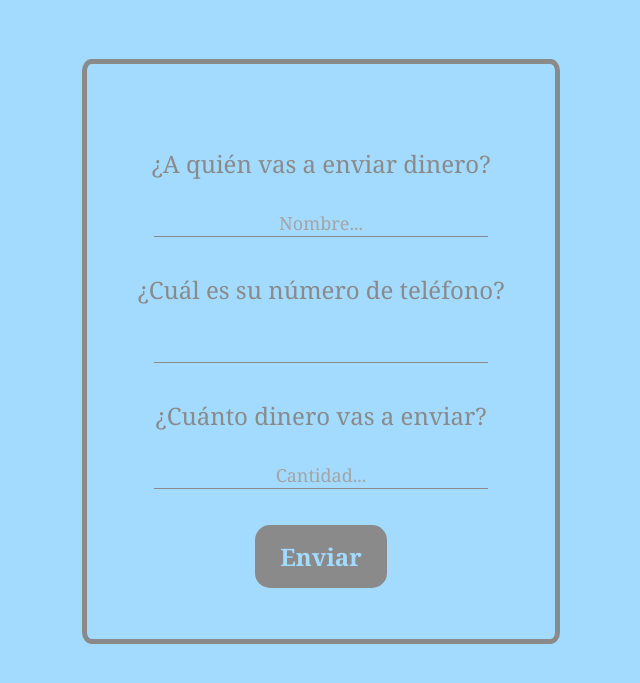
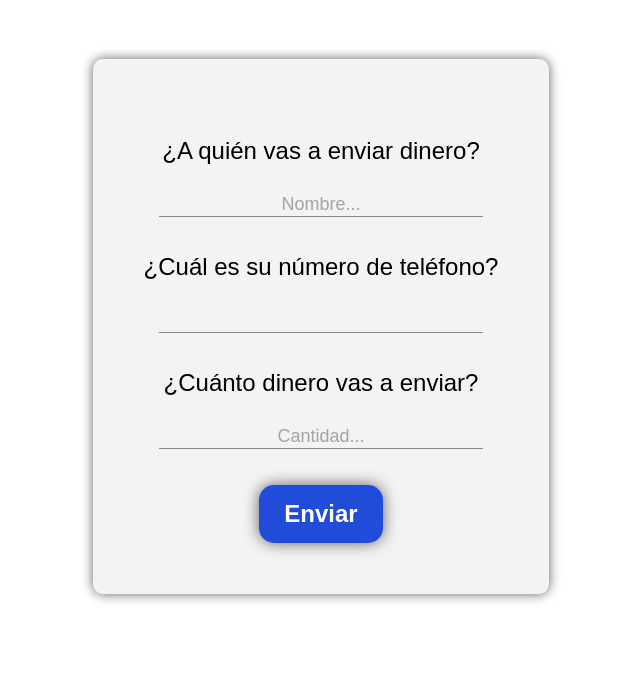
Before and after one commit to Team-capstone-machines/app-remittances, a Flask app: page /sender in a window 1280 px wide. Shown: the top 683 px of the page, without its empty margins (319-959 px from the left). Run offline with Flask 2, Linux system fonts and the light colour scheme; some libraries are stand-ins or nearby versions.

Commit message:
Change all style

```diff
--- a/api/v1/app_raas.py
+++ b/api/v1/app_raas.py
@@ -2,9 +2,13 @@
 
 from api.v1.views import app_views
 from flask import Flask
+from flask_cors import CORS
 
 app = Flask(__name__)
 app.register_blueprint(app_views)
 
+
+cors = CORS(app, resources={r"/api/v1/*": {"origins": "0.0.0.0"}})
+
 if __name__ == "__main__":
     app.run(host='0.0.0.0', port=5001, debug=True)
--- a/web_flask/static/styles/sender.css
+++ b/web_flask/static/styles/sender.css
@@ -1,22 +1,24 @@
 body {
-    background-color: #A2DBFF;
+    background-color: #FFFFFF;
     display: flex;
     flex-direction: column;
     align-items: center;
-    color: #8A8A8A;
+    color: #000000;
 }
 
 .square {
     margin-top: 4%;
-    border: #8A8A8A solid 5px;
+    border: none;
+    box-shadow: 0px 0px 12px 0px #606060;
     padding: 4%;
     border-radius: 2%;
+    background-color: #F3F3F3;
 }
 
 label {
     display: block;
     font-size: x-large;
-    font-family: Cambria;
+    font-family: Arial, Helvetica, sans-serif;
     text-align: center;
 }
 
@@ -24,7 +26,7 @@ label {
     width: 90%;
     border: none;
     border-bottom: 1px solid #8A8A8A;
-    background-color: #A2DBFF;
+    background-color: #F3F3F3;
     font-size: large;
     color: #8A8A8A;
     text-align: center;
@@ -33,14 +35,16 @@ label {
 #name::placeholder {
     color: #A4A4A4;
     text-align: center;
-    font-family: Cambria;
+    font-family: Arial, Helvetica, sans-serif;
 }
 
 #name:focus {
     outline: none;
     color: #8A8A8A;
     text-align: center;
-    font-family: Cambria;
+    font-family: Arial, Helvetica, sans-serif;
+    border-radius: 10px;
+    box-shadow: 0px 0px 12px 0px #8A8A8A;
 }
 
 #name:-webkit {
@@ -51,7 +55,7 @@ label {
     width: 90%;
     border: none;
     border-bottom: 1px solid #8A8A8A;
-    background-color: #A2DBFF;
+    background-color: #F3F3F3;
     font-size: large;
     color: #8A8A8A;
     text-align: center;
@@ -60,21 +64,23 @@ label {
 #phone::placeholder {
     color: #A4A4A4;
     text-align: center;
-    font-family: Cambria;
+    font-family: Arial, Helvetica, sans-serif;
 }
 
 #phone:focus {
     outline: none;
     color: #8A8A8A;
     text-align: center;
-    font-family: Cambria;
+    font-family: Arial, Helvetica, sans-serif;
+    border-radius: 10px;
+    box-shadow: 0px 0px 12px 0px #8A8A8A;
 }
 
 #cash {
     width: 90%;
     border: none;
     border-bottom: 1px solid #8A8A8A;
-    background-color: #A2DBFF;
+    background-color: #F3F3F3;
     font-size: large;
     color: #8A8A8A;
     text-align: center;
@@ -84,35 +90,38 @@ label {
     outline: none;
     color: #8A8A8A;
     text-align: center;
-    font-family: Cambria;
+    font-family: Arial, Helvetica, sans-serif;
+    border-radius: 10px;
+    box-shadow: 0px 0px 12px 0px #8A8A8A;
 }
 
 #cash::placeholder {
     color: #A4A4A4;
     text-align: center;
-    font-family: Cambria;
+    font-family: Arial, Helvetica, sans-serif;
 }
 
 button {
     padding: 15px 25px;
     font-size: 24px;
-    font-family: Cambria;
+    font-family: Arial, Helvetica, sans-serif;
     cursor: pointer;
     text-align: center;
     text-decoration: none;
     outline: none;
-    color: #A2DBFF;
-    background-color: #8A8A8A;
+    color: #FFFFFF;
+    background-color: #214CD9;
     border: none;
     border-radius: 15px;
+    box-shadow: 0px 0px 15px 0px #606060;
 }
 
 button:hover {
-    background-color: #A2DBFF;
-    color: #8A8A8A;
-    border: 1px solid #8A8A8A;
+    background-color: #FFFFFF;
+    color: #214CD9;
+    border: none;
 }
 
 button:active {
-transform: translateY(4px);
+    transform: translateY(4px);
 }
--- a/web_flask/templates/payout.html
+++ b/web_flask/templates/payout.html
@@ -6,7 +6,7 @@
     <meta name="viewport" content="width=device-width, initial-scale=1.0">
     <link rel="stylesheet" type="text/css" href="../static/styles/payout.css">
     <link rel="icon" href="../static/images/money-flow.png">
-    <title>Failed</title>
+    <title>Success</title>
 </head>
 <body>
     <div class="square">
--- a/web_flask/templates/sended.html
+++ b/web_flask/templates/sended.html
@@ -6,7 +6,7 @@
     <meta name="viewport" content="width=device-width, initial-scale=1.0">
     <link rel="stylesheet" type="text/css" href="../static/styles/payout.css">
     <link rel="icon" href="../static/images/money-flow.png">
-    <title>Failed</title>
+    <title>Success</title>
 </head>
 <body>
     <div class="square">
```
Also changed, not shown: web_flask/static/styles/failed.css (+14 -11 lines), web_flask/static/styles/history.css (+22 -16 lines), web_flask/static/styles/not_found.css (+9 -2 lines), web_flask/static/styles/payout.css (+15 -12 lines), web_flask/static/styles/receiver.css (+23 -16 lines), web_flask/static/styles/success.css (+17 -15 lines), web_flask/templates/success.html (+5 -7 lines), api/v1/views/index.py (line endings or trailing spaces).
